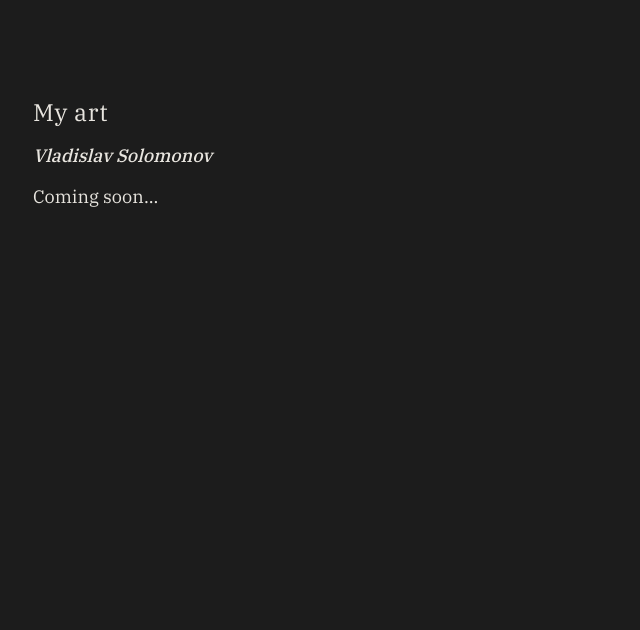
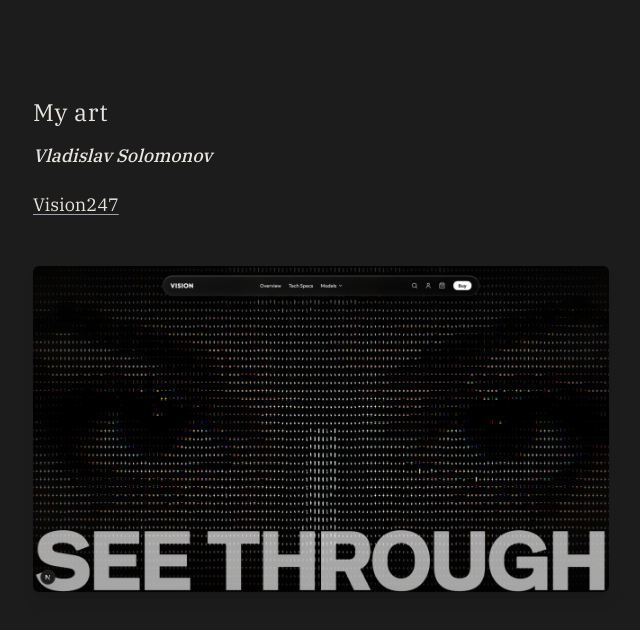
Before and after one commit to vlat247/portfolio, a Next.js app: page /art in a window 1280 px wide. Shown: the top 630 px of the page, without its empty margins (319-959 px from the left). Built offline with nearby package versions, Linux system fonts and the light colour scheme.

Commit message:
feat: add Vision247 project link and artwork to the art page

```diff
--- a/app/art/page.tsx
+++ b/app/art/page.tsx
@@ -20,9 +20,26 @@ export default function Art() {
           </Link>
         </h2>
 
-        <p>
-          Coming soon...
-        </p>
+        <ul className="list-none space-y-2 pt-2">
+          <li>
+            <a
+              href="https://vision247.vercel.app"
+              target="_blank"
+              rel="noopener noreferrer"
+              className="underline decoration-gray-400 decoration-1 underline-offset-3 hover:decoration-gray-500 transition-opacity focus:outline-none"
+            >
+              Vision247
+            </a>
+          </li>
+        </ul>
+
+        <div className="pt-8">
+          <img
+            src="/my-art/vision.png"
+            alt="Vision247 Artwork"
+            className="w-full rounded-md shadow-lg"
+          />
+        </div>
       </div>
     </main>
   );
```
Also changed, not shown: public/my-art/vision.png (added).
